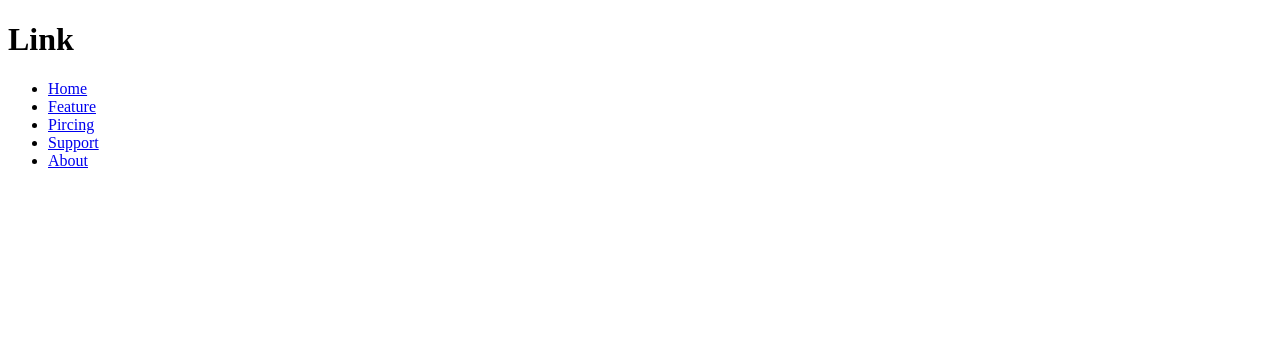
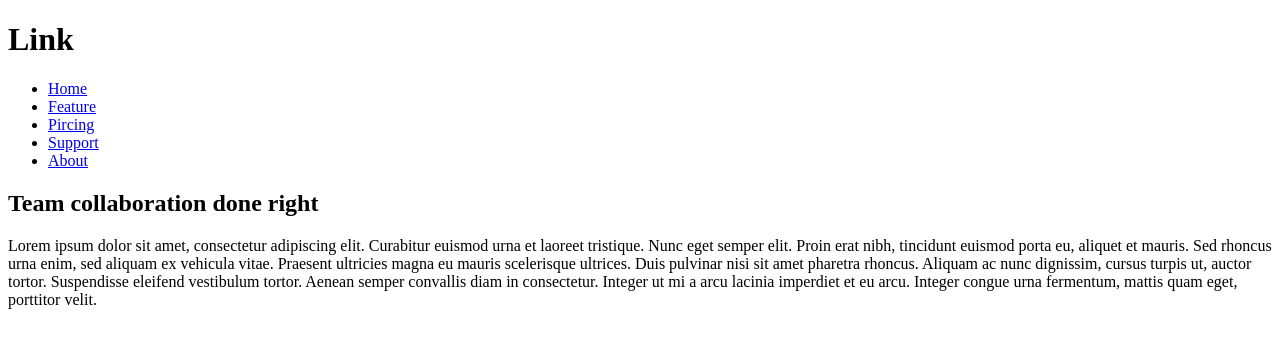
Before and after one commit to rosapl92/flex, a plain HTML site: page index.html in a window 1280 px wide. Drawn offline with Linux system fonts and the light colour scheme.

Commit message:
impostazione base

```diff
--- a/index.html
+++ b/index.html
@@ -15,9 +15,21 @@
             <li><a href="/feature">Feature</a></li>
             <li><a href="/pircing">Pircing</a></li>
             <li><a href="/support">Support</a></li>
-            <li class="nav-right"><a href="/about">About</a> </li>
+            <li class="nav-right"><a href="/about">About</a></li>
         </ul>
     </nav>
+    <main class="flex">
+        <div class="column-main-title">
+            <h2>Team collaboration done right</h2>
+            <p>Lorem ipsum dolor sit amet, consectetur adipiscing elit. Curabitur euismod urna et laoreet tristique.
+                Nunc eget semper elit. Proin erat nibh, tincidunt euismod porta eu, aliquet et mauris. Sed rhoncus urna
+                enim, sed aliquam ex vehicula vitae. Praesent ultricies magna eu mauris scelerisque ultrices. Duis
+                pulvinar nisi sit amet pharetra rhoncus. Aliquam ac nunc dignissim, cursus turpis ut, auctor tortor.
+                Suspendisse eleifend vestibulum tortor. Aenean semper convallis diam in consectetur. Integer ut mi a
+                arcu lacinia imperdiet et eu arcu. Integer congue urna fermentum, mattis quam eget, porttitor velit.
+            </p>
+        </div>
+    </main>
 </div>
 </body>
 </html>
```
